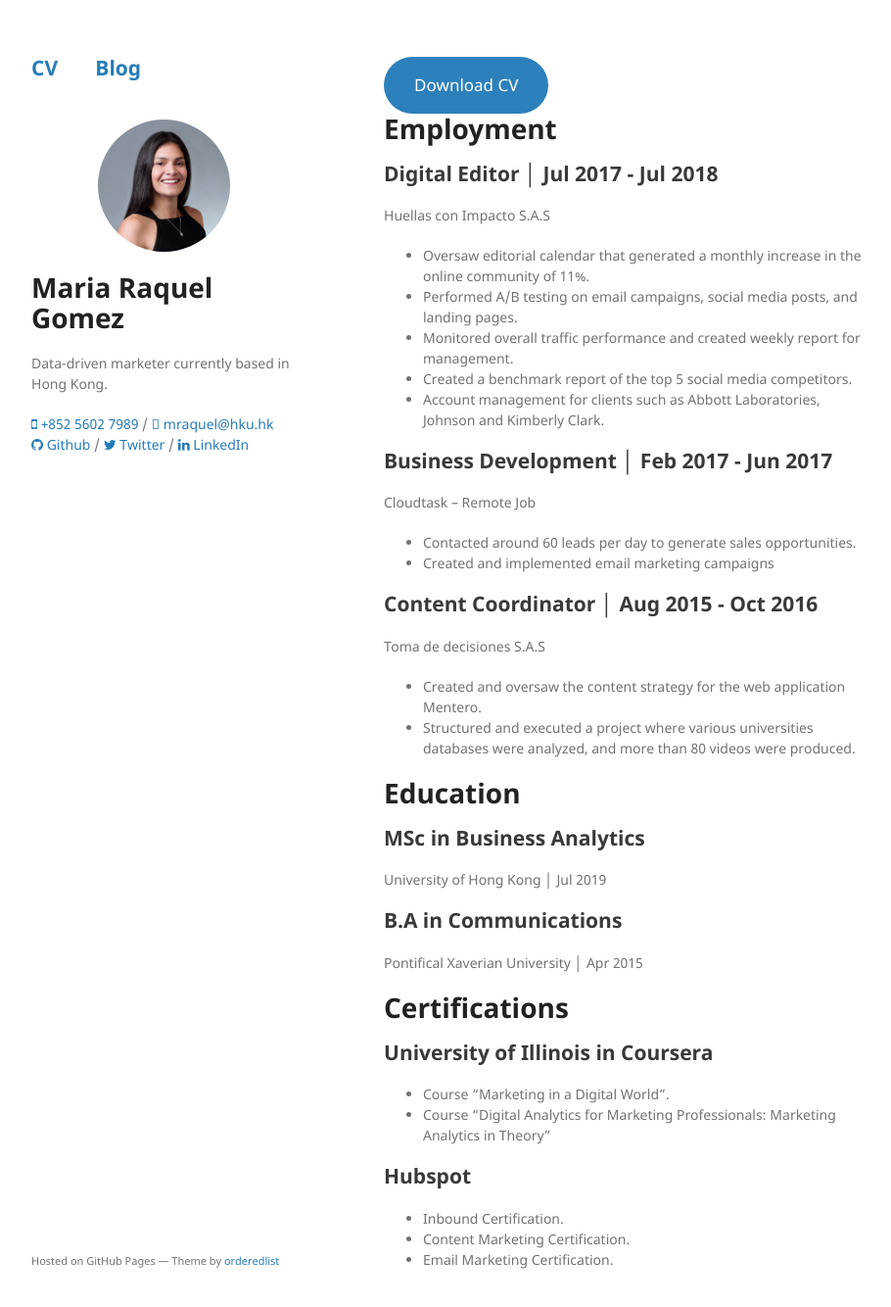
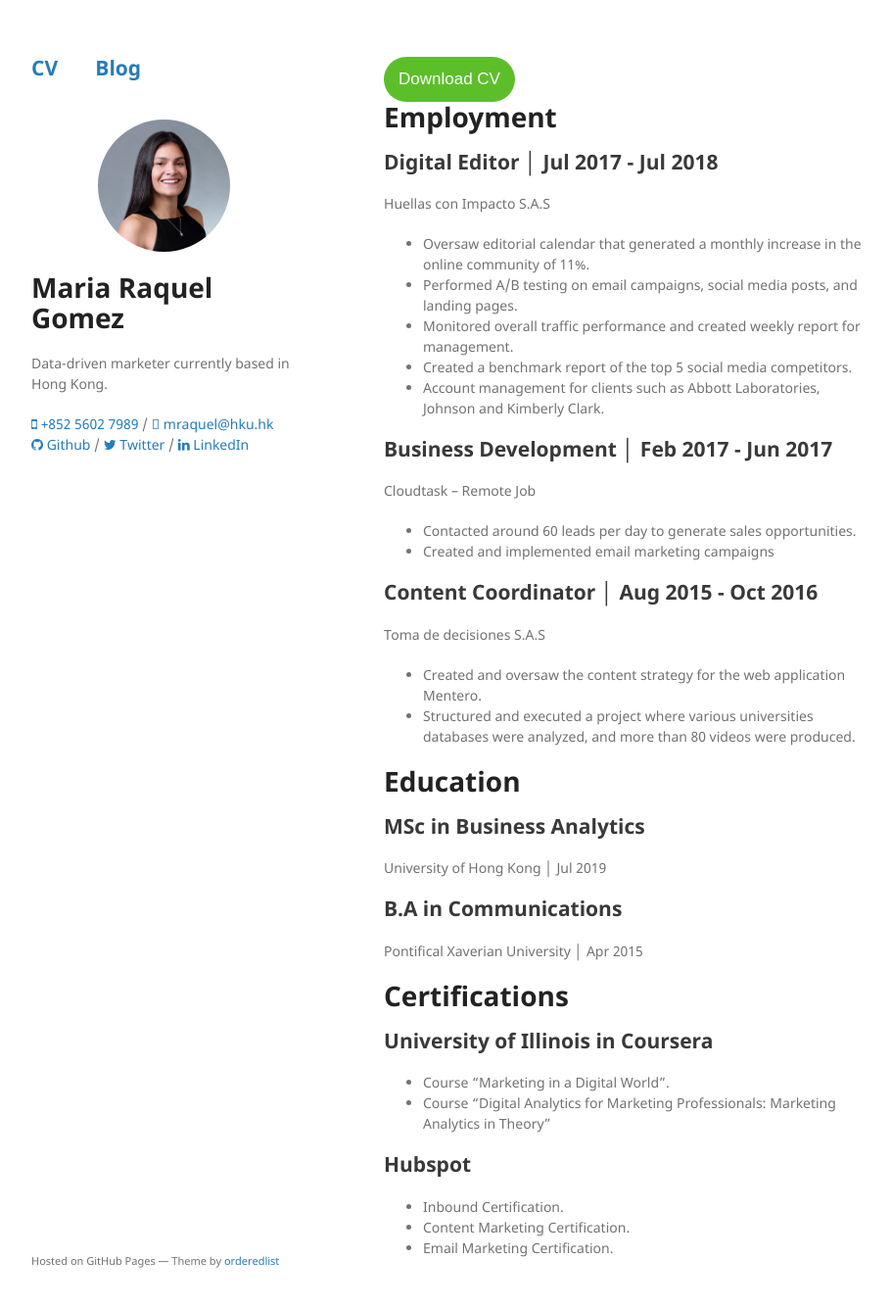
Before and after one commit to mraquelgomezl/mraquelgomezl.github.io, a Jekyll site: the page built from another-page.html, in a window 1280 px wide and 1366 px high. Shown: the top 1334 px of the window at 98% size, without its empty margins (178-1088 px from the left). Built offline with Jekyll 4.4.1, drawn with Linux system fonts in a browser that asks for light colours.

Commit message:
Update style.scss

```diff
--- a/assets/css/style.scss
+++ b/assets/css/style.scss
@@ -10,22 +10,23 @@ img.logo {
 }
 
 a.button {
-	background-color:#2C80BB;
+	background-color:#5cbf2a;
 	-moz-border-radius:36px;
 	-webkit-border-radius:36px;
 	border-radius:36px;
 	display:inline-block;
 	cursor:pointer;
 	color:#ffffff;
+	font-family:Arial;
 	font-size:17px;
-	padding:16px 31px;
+	padding:10px 15px;
 	text-decoration:none;
 }
 a.button:hover {
 	background-color:#006699;
 }
 a.button:active {
-	position:relative;
+	position:right;
 	top:1px;
 }
 
```
